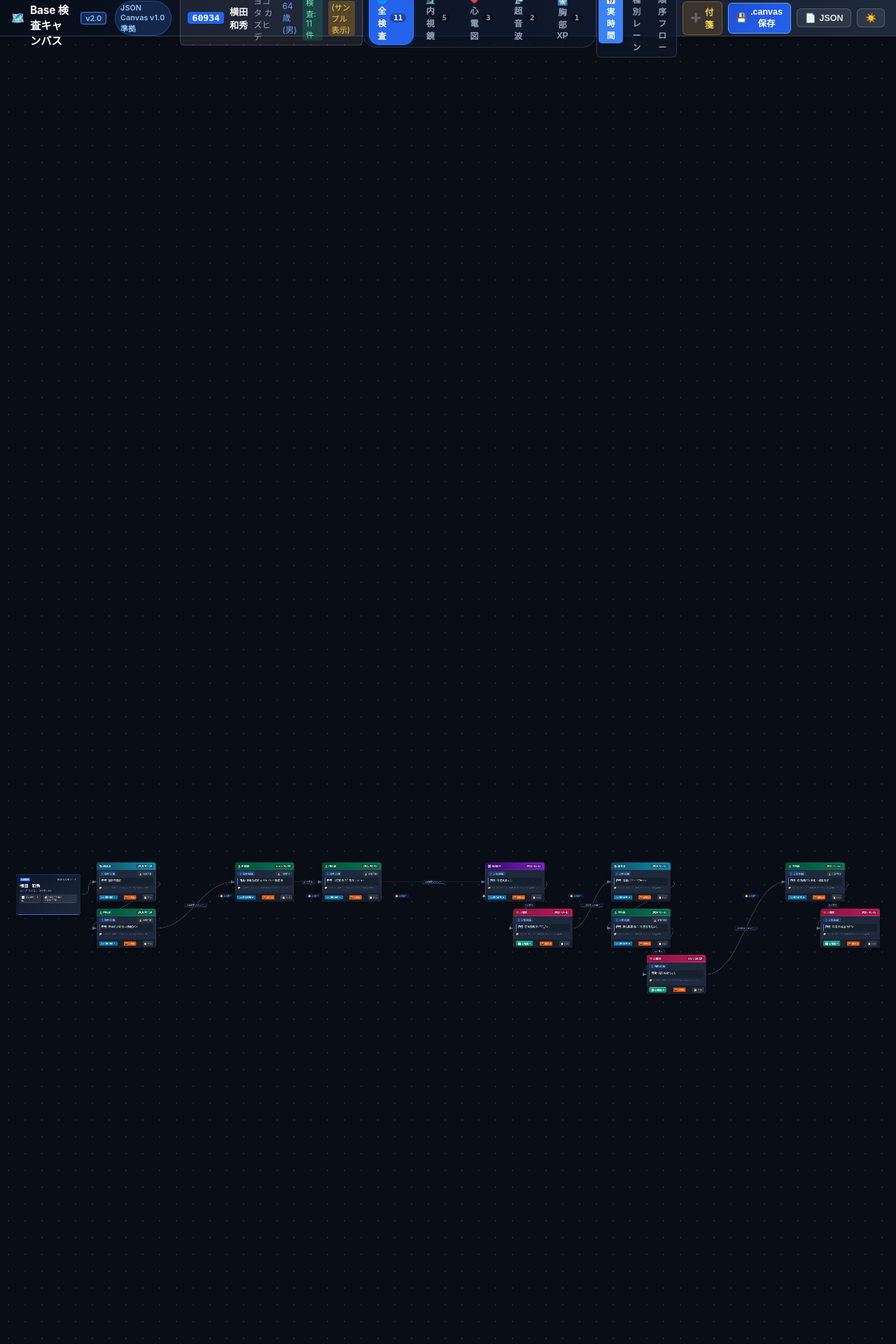
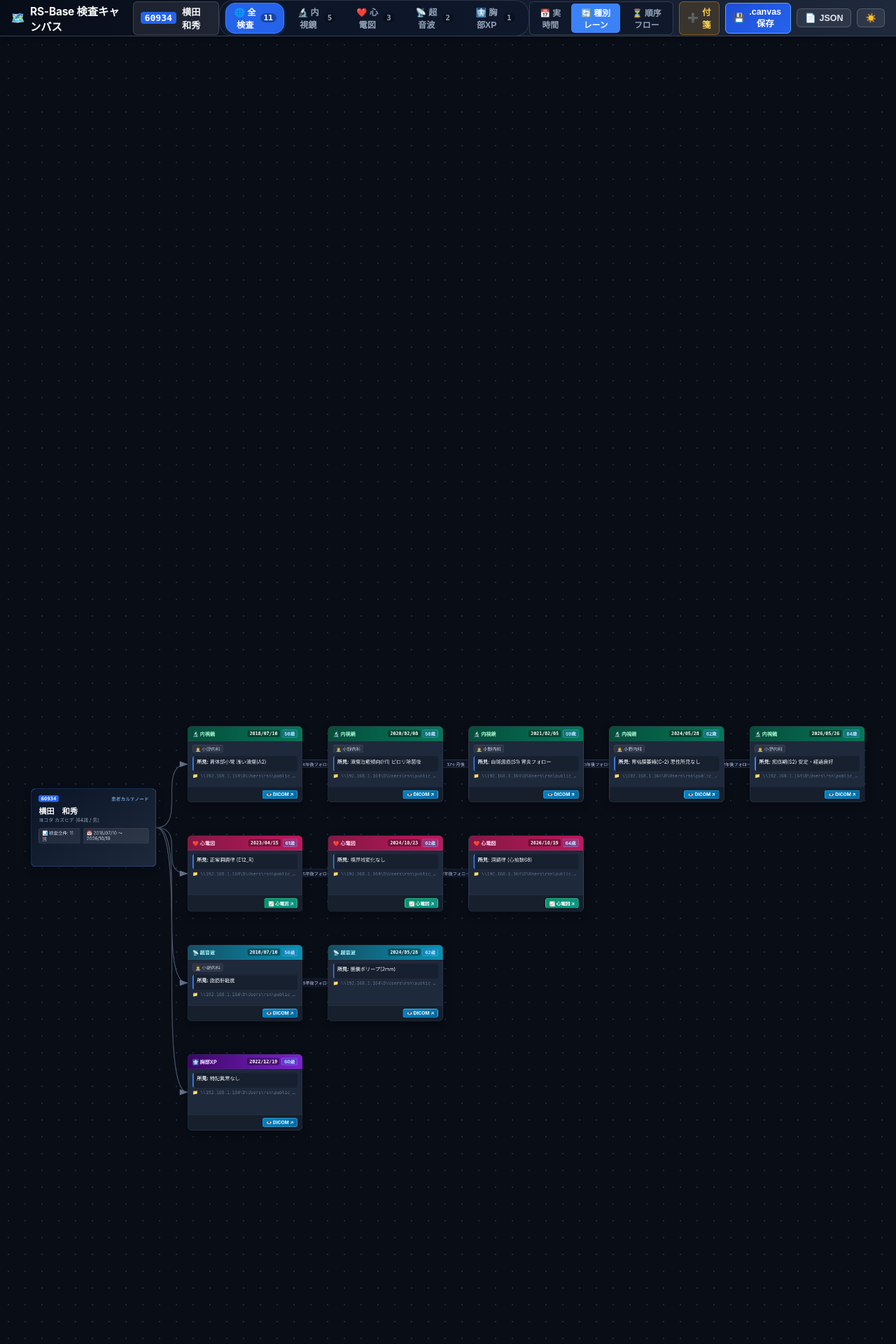
Before and after one commit to pfutoz/rsbase, a PHP site: page /canvas_view.php in a window 1280 px wide. Shown: the top 1920 px of the page at 70% size. Run offline with PHP 8.4, Linux system fonts and the light colour scheme; some libraries are stand-ins or nearby versions.

Commit message:
feat(canvas): set swimlanes default, clean patient badge with hover popover, age/date side-by-side badges, and right-aligned viewer button

```diff
--- a/canvas_view.php
+++ b/canvas_view.php
@@ -314,7 +314,8 @@ if (empty($patient_info) || empty($exam_records)) {
         }
 
         .patient-quick-badge {
-            display: flex;
+            position: relative;
+            display: inline-flex;
             align-items: center;
             gap: 8px;
             background: rgba(255, 255, 255, 0.08);
@@ -633,6 +668,12 @@ if (empty($patient_info) || empty($exam_records)) {
         .header-xray      { background: linear-gradient(90deg, #3b0764 0%, #7e22ce 100%); color: #e9d5ff; }
         .header-other     { background: linear-gradient(90deg, #1e293b 0%, #334155 100%); color: #cbd5e1; }
 
+        .exam-header-right {
+            display: flex;
+            align-items: center;
+            gap: 5px;
+            margin-left: auto;
+        }
         .exam-date-badge {
             font-family: monospace;
             background: rgba(0, 0, 0, 0.35);
@@ -640,6 +681,22 @@ if (empty($patient_info) || empty($exam_records)) {
             border-radius: 4px;
             font-size: 0.74rem;
             color: #ffffff;
+            white-space: nowrap;
+        }
+        .exam-age-badge {
+            background: rgba(59, 130, 246, 0.25);
+            border: 1px solid rgba(147, 197, 253, 0.4);
+            color: #bae6fd;
+            padding: 1px 6px;
+            border-radius: 4px;
+            font-size: 0.72rem;
+            font-weight: 700;
+            white-space: nowrap;
+        }
+        [data-theme="light"] .exam-age-badge {
+            background: #dbeafe;
+            border-color: #93c5fd;
+            color: #1d4ed8;
         }
 
         .exam-card-body {
@@ -709,7 +766,7 @@ if (empty($patient_info) || empty($exam_records)) {
             border-top: 1px solid rgba(255, 255, 255, 0.08);
             display: flex;
             align-items: center;
-            justify-content: space-between;
+            justify-content: flex-end;
             gap: 6px;
         }
 
@@ -979,24 +1036,21 @@ if (empty($patient_info) || empty($exam_records)) {
             <span class="nav-brand">
                 <span>🗺️</span>
                 <span>RS-Base 検査キャンバス</span>
-                <span style="font-size:0.68rem; background:rgba(59,130,246,0.25); border:1px solid #3b82f6; color:#93c5fd; padding:1px 6px; border-radius:4px; margin-left:6px; font-weight:600;">v2.0</span>
             </span>
-            <span class="nav-badge-spec">JSON Canvas v1.0 準拠</span>
 
             <?php if ($patient_info): ?>
                 <div class="patient-quick-badge">
                     <span class="pat-id-tag"><?= htmlspecialchars($patient_info['id']) ?></span>
-                    <strong><?= htmlspecialchars($patient_info['kanja_kanji']) ?></strong>
-                    <span style="color:#94a3b8; font-size:0.75rem;"><?= htmlspecialchars($patient_info['kanja_yomi']) ?></span>
-                    <span style="color:#60a5fa; font-size:0.75rem;"><?= htmlspecialchars($patient_info['age']) ?>歳 (<?= htmlspecialchars($patient_info['sex']) ?>)</span>
-                    <span style="background:rgba(16,185,129,0.2); color:#6ee7b7; padding:1px 5px; border-radius:3px; font-size:0.7rem;">
-                        検査: <?= count($exam_records) ?>件
-                    </span>
-                    <?php if ($is_demo): ?>
-                        <span style="background:rgba(245,158,11,0.25); color:#fcd34d; padding:1px 5px; border-radius:3px; font-size:0.7rem;">
-                            (サンプル表示)
-                        </span>
-                    <?php endif; ?>
+                    <strong style="color:#f8fafc; font-weight:700;"><?= htmlspecialchars($patient_info['kanja_kanji']) ?></strong>
+                    <div class="patient-hover-popover">
+                        <div style="font-size:0.75rem; color:#94a3b8;"><?= htmlspecialchars($patient_info['kanja_yomi']) ?></div>
+                        <div style="font-size:0.85rem; color:#f8fafc; font-weight:600;">
+                            <span style="color:#60a5fa;"><?= htmlspecialchars($patient_info['age']) ?>歳</span> (<?= htmlspecialchars($patient_info['sex']) ?>)
+                        </div>
+                        <div style="font-size:0.75rem; color:#6ee7b7; border-top:1px solid rgba(255,255,255,0.1); padding-top:4px; margin-top:2px;">
+                            📋 検査件数: <strong><?= count($exam_records) ?>件</strong>
+                        </div>
+                    </div>
                 </div>
             <?php endif; ?>
         </div>
@@ -1009,10 +1063,10 @@ if (empty($patient_info) || empty($exam_records)) {
         <div class="nav-right">
             <!-- レイアウトモード切替グループ -->
             <div class="layout-mode-group">
-                <button type="button" class="btn-layout-mode active" id="btnModeProportional" onclick="switchLayoutMode('proportional')" title="検査年月日を実時間間隔で横軸に配置するカレンダータイムライン">
+                <button type="button" class="btn-layout-mode" id="btnModeProportional" onclick="switchLayoutMode('proportional')" title="検査年月日を実時間間隔で横軸に配置するカレンダータイムライン">
                     <span>📅 実時間</span>
                 </button>
-                <button type="button" class="btn-layout-mode" id="btnModeSwimlanes" onclick="switchLayoutMode('swimlanes')" title="検査種別ごとのレーンに分けたスイムレーン表示">
+                <button type="button" class="btn-layout-mode active" id="btnModeSwimlanes" onclick="switchLayoutMode('swimlanes')" title="検査種別ごとのレーンに分けたスイムレーン表示">
                     <span>🔄 種別レーン</span>
                 </button>
                 <button type="button" class="btn-layout-mode" id="btnModeSequential" onclick="switchLayoutMode('sequential')" title="全検査を均等間隔の日付順フローで整列">
@@ -1603,21 +1657,22 @@ if (empty($patient_info) || empty($exam_records)) {
                         ? `<a href="${ecgUrl}" target="_blank" rel="noopener noreferrer" class="btn-view-tab btn-view-ecg" title="心電図Webビューワーを別タブで起動">📈 心電図 ↗</a>`
                         : `<a href="${dcmUrl}" target="_blank" rel="noopener noreferrer" class="btn-view-tab btn-view-dcm" title="DICOM Webビューワーを別タブで起動">👁️ DICOM ↗</a>`;
 
-                    // 検査実施当時の年齢 & 担当医チップ
-                    const ageDisplay = exam.age_at_exam
-                        ? `<span class="exam-age-chip" title="検査実施当時の年齢">👤 当時 ${escapeHtml(exam.age_at_exam)}歳</span>`
-                        : (exam.age ? `<span class="exam-age-chip" title="検査実施当時の年齢">👤 当時 ${escapeHtml(exam.age)}歳</span>` : '');
+                    // 検査実施時の年齢（「当時」表記なし） & 担当医
+                    const ageVal = exam.age_at_exam || exam.age || '';
                     const docDisplay = exam.doctor ? `<span class="exam-doctor-chip" title="担当医師">👨‍⚕️ ${escapeHtml(exam.doctor)}</span>` : '';
 
                     el.innerHTML = `
                         <div class="exam-card-header ${headerClass}" onmousedown="startNodeDrag(event, '${node.id}')">
-                            <span style="overflow:hidden; text-overflow:ellipsis; white-space:nowrap; max-width:180px;">
+                            <span style="overflow:hidden; text-overflow:ellipsis; white-space:nowrap; max-width:145px;" title="${escapeHtml(exam.kensamei)}">
                                 ${getCategoryIcon(exam.category)} ${escapeHtml(exam.kensamei)}
                             </span>
-                            <span class="exam-date-badge">${escapeHtml(exam.date)}</span>
+                            <div class="exam-header-right">
+                                <span class="exam-date-badge">${escapeHtml(exam.date)}</span>
+                                ${ageVal ? `<span class="exam-age-badge" title="検査時の年齢">${escapeHtml(ageVal)}歳</span>` : ''}
+                            </div>
                         </div>
                         <div class="exam-card-body">
-                            ${(ageDisplay || docDisplay) ? `<div class="exam-meta-row">${ageDisplay}${docDisplay}</div>` : ''}
+                            ${docDisplay ? `<div class="exam-meta-row">${docDisplay}</div>` : ''}
                             <div class="exam-sindan-box" title="${escapeHtml(exam.sindan1 || '')}">
                                 <strong>所見:</strong> ${escapeHtml(exam.sindan1 || '特記所見なし')}
                             </div>
@@ -1627,12 +1682,6 @@ if (empty($patient_info) || empty($exam_records)) {
                         </div>
                         <div class="exam-card-footer">
                             ${viewerBtn}
-                            <button type="button" class="btn-jpeg-sm" onclick="triggerLaunch('${escapeJs(exam.folder)}', 'JPEG')" title="RSBase Watcher画像表示">
-                                📷 JPEG
-                            </button>
-                            <button type="button" class="btn-copy-sm" onclick="copyPath('${escapeJs(exam.folder)}')" title="フォルダパスをコピー">
-                                📋 パス
-                            </button>
                         </div>
                     `;
                 }
@@ -2029,10 +2078,10 @@ if (empty($patient_info) || empty($exam_records)) {
         });
 
         // ==============================================================================
-        // 初期化実行 (ピル生成、実時間タイムライン配置、画面フィット)
+        // 初期化実行 (ピル生成、種別レーンタイムライン配置、画面フィット)
         // ==============================================================================
         initFilterPills();
-        switchLayoutMode('proportional');
+        switchLayoutMode('swimlanes');
         setTimeout(() => {
             fitToView();
         }, 100);
```
Also changed, not shown: other parts of canvas_view.php (+34 -0 lines).
